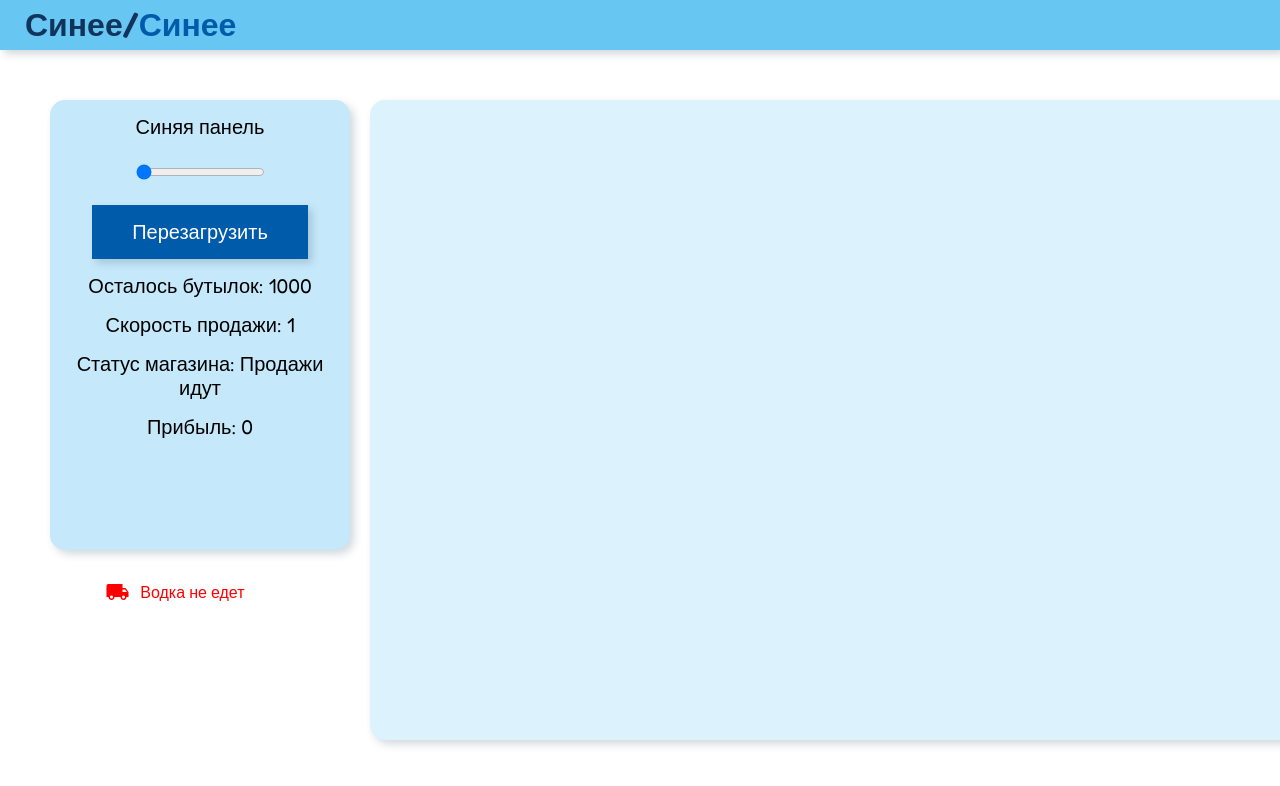
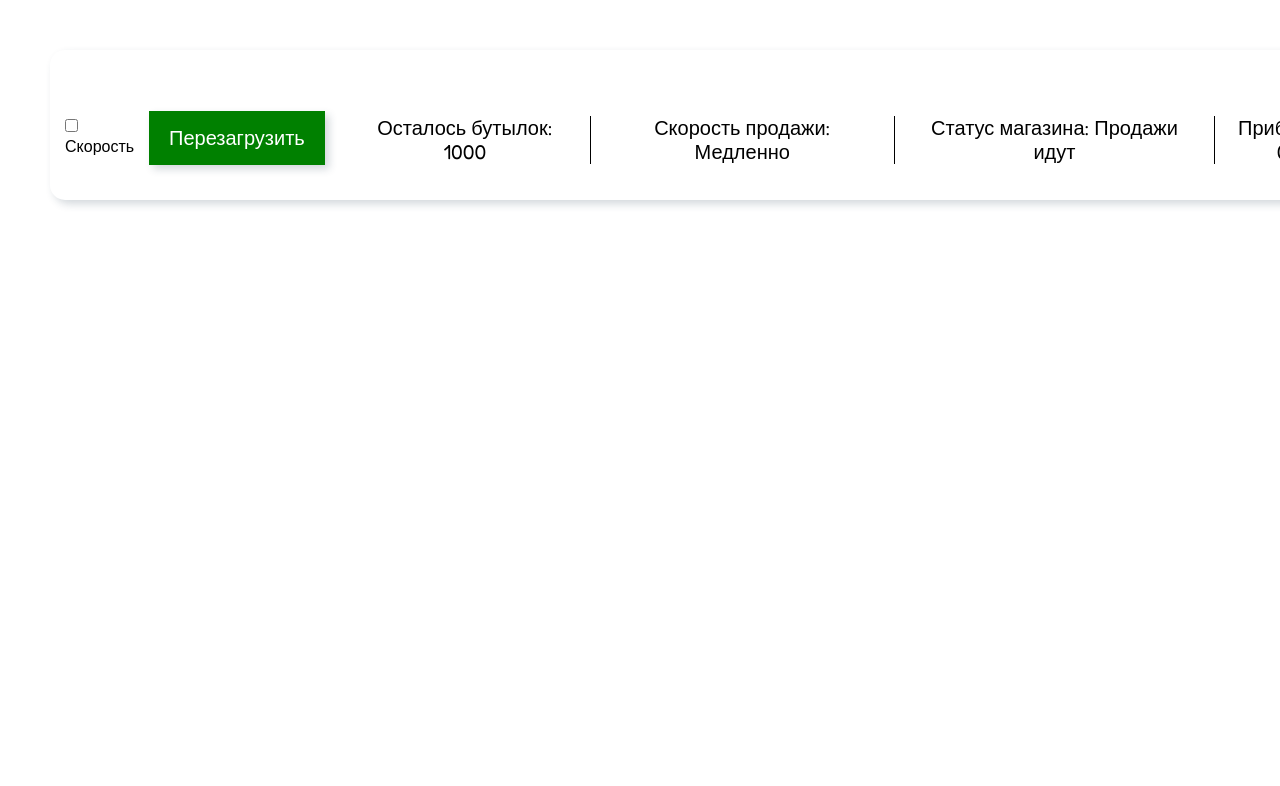
Before and after one commit to exem1337/vodka, a Vue app: page / in a window 1280 px wide. Shown: the top 786 px of the page. Built offline with nearby package versions, Linux system fonts and the light colour scheme.

Commit message:
alt design

```diff
--- a/src/App.vue
+++ b/src/App.vue
@@ -1,19 +1,18 @@
 <template>
   <div class="vodka">
-    <header class="shadow">
+    <!-- <header class="shadow">
       <div class="logo">
         <span class="blue">Синее/</span>
         <span class="light-blue">Синее</span>
       </div>
-    </header>
+    </header> -->
 
     <control-panel @onReset="onReset" :actualMoneyGained="actualMoneyGained" />
 
-    <selling-logs :logInfo="logInfo" />
+    <!-- <selling-logs :logInfo="logInfo" /> -->
 
-    <div class="vodka-van" :class="store.state.vodkaIsComing ? 'green' : 'red'">
-      <i class="material-icons">local_shipping</i>
-      <p>{{ store.state.vodkaIsComing ? "Водка едет" : "Водка не едет" }}</p>
+    <div class="vodka-van">
+      <p>{{ store.state.vodkaIsComing ? "Идет поставка" : "" }}</p>
     </div>
   </div>
 </template>
@@ -22,13 +21,13 @@
 import { onMounted, ref } from "@vue/runtime-core";
 
 import ControlPanel from "./components/control-panel.vue";
-import SellingLogs from "./components/selling-logs.vue";
+// import SellingLogs from "./components/selling-logs.vue";
 import { useStore } from "vuex";
 export default {
   name: "App",
   components: {
     ControlPanel,
-    SellingLogs,
+    // SellingLogs,
   },
   setup() {
     const store = useStore();
@@ -144,7 +143,7 @@ export default {
   align-items: center;
 
   position: absolute;
-  top: 580px;
+  top: 180px;
   left: 100px;
 }
 
--- a/src/components/control-panel.vue
+++ b/src/components/control-panel.vue
@@ -1,8 +1,10 @@
 <template>
   <div class="panel shadow">
-    <p>Синяя панель</p>
     <div class="panel-controls">
-      <input type="range" min="1" max="300" v-model="selSpeed" />
+      <div class="radio-wrapper">
+        <input type="checkbox" v-model="isFastSells" id="speed">
+        <label for="#speed">Скорость</label>
+      </div>
       <button class="shadow" @click="onSellsReset">Перезагрузить</button>
     </div>
 
@@ -10,7 +12,7 @@
       <p class="info-element">Осталось бутылок: {{ store.state.vodkaCount }}</p>
       <p class="info-element">
         Скорость продажи:
-        {{ store.state.sellingSpeed }}
+        {{ isFastSells ? "Быстро" : "Медленно" }}
       </p>
       <p class="info-element">
         Статус магазина:
@@ -34,15 +36,14 @@ export default {
   props: ["actualMoneyGained"],
   setup(props, { emit }) {
     const store = useStore();
-    const selSpeed = ref(1);
+    const isFastSells = ref(false);
 
-    watch(selSpeed, (currentValue) => {
-      store.state.sellingSpeed = currentValue;
+    watch(isFastSells, (currentValue) => {
+      currentValue ? store.state.sellingSpeed = 300 : store.state.sellingSpeed = 1;
       onSellsReset();
     });
 
     const onSellsReset = () => {
-      store.state.sellingSpeed = selSpeed.value;
       store.commit("reset");
       emit("onReset");
     };
@@ -50,7 +51,7 @@ export default {
     return {
       onSellsReset,
       store,
-      selSpeed,
+      isFastSells,
     };
   },
 };
@@ -58,20 +59,34 @@ export default {
 
 <style lang="scss" scoped>
 .panel {
-  width: 300px;
-  height: 450px;
-  background-color: lighten(#67c6f2, 20%);
+  width: 1300px;
+  height: 150px;
+  background-color: lighten(green, 80%);
   border-radius: 15px;
-
+  display: flex;
   margin: 50px;
   padding: 15px;
-
+  align-items: center;
+  justify-content: space-between;
   .panel-info {
     margin-top: 15px;
+    display: flex;
 
     .info-element {
       margin-top: 15px;
+      margin-left: 15px;
+      border-left: 1px solid black;
+      height: fit-content;
+      padding-left: 15px;
+
+      &:first-child {
+        border: none;
+      }
     }
+  }
+
+  button {
+    margin-left: 15px;
   }
 
   input {
@@ -86,12 +101,12 @@ export default {
 
   .panel-controls {
     display: flex;
-    flex-direction: column;
+    flex-direction: row;
     align-items: center;
     justify-content: space-around;
 
     button {
-      background-color: #005baa;
+      background-color: green;
       color: white;
       font-size: 1.25em;
       padding: 15px;
@@ -101,7 +116,7 @@ export default {
       transition: 0.3s ease;
 
       &:hover {
-        background-color: lighten(#005baa, 10%);
+        background-color: lighten(green, 10%);
       }
     }
   }
```
